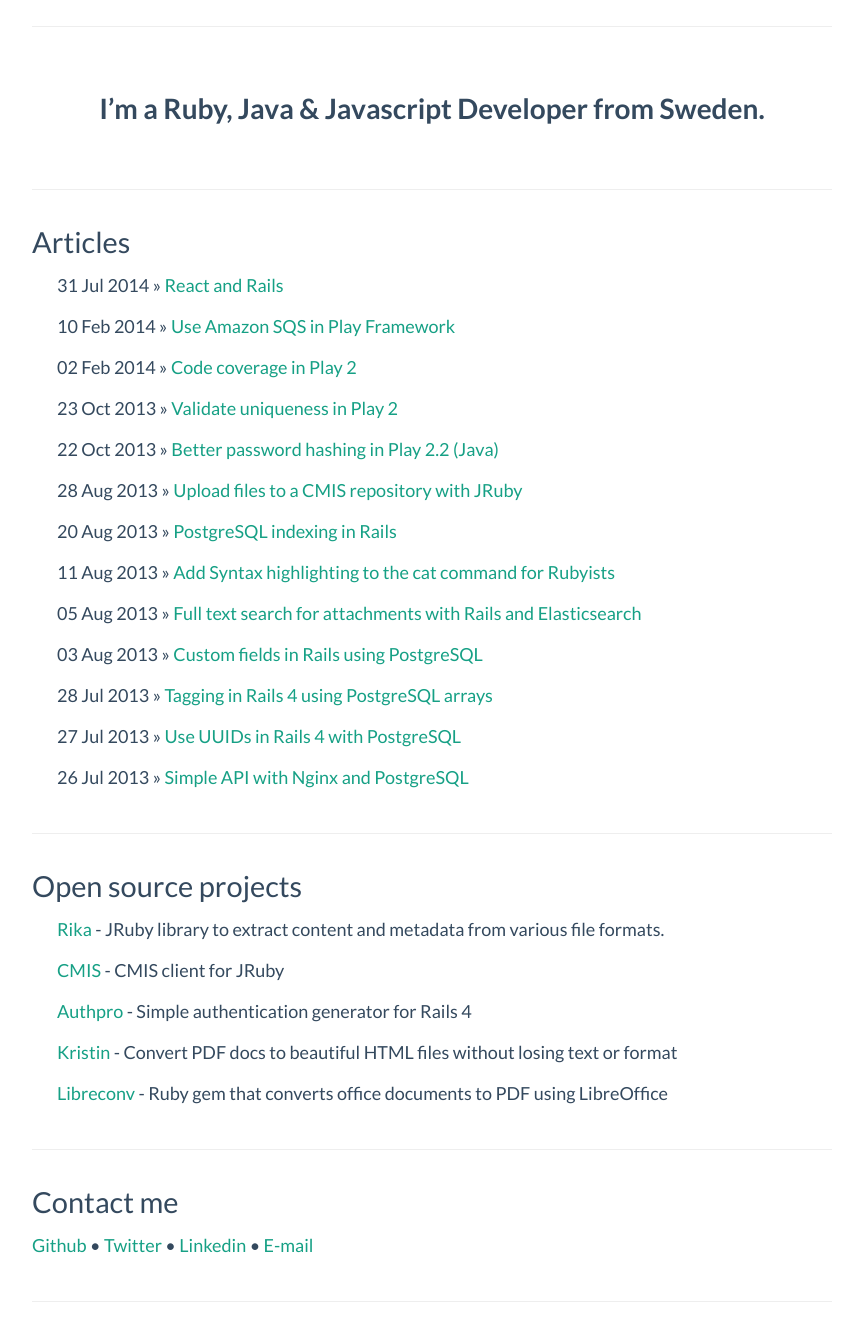
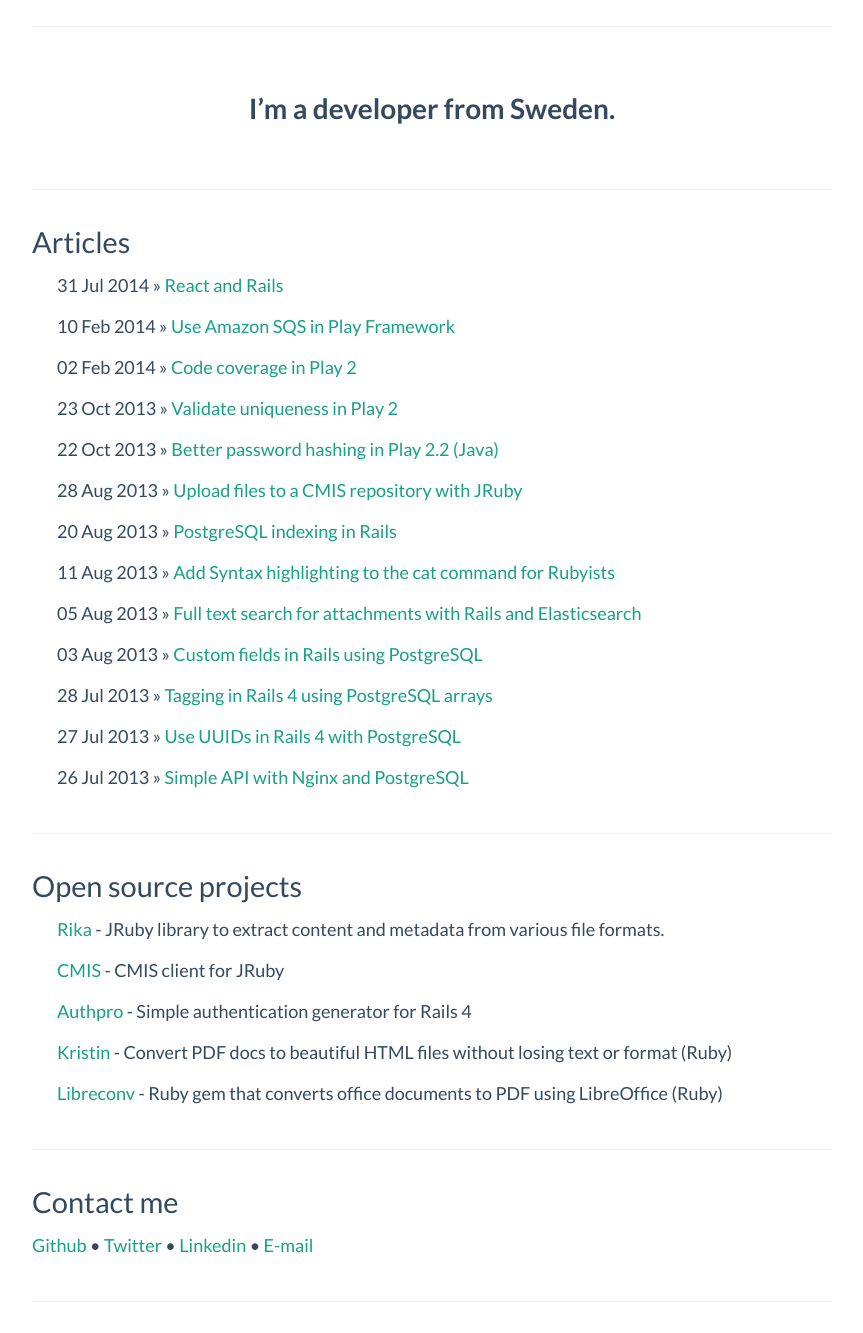
Before and after one commit to ricn/ricn.github.io, a Jekyll site: the page built from index.html, in a window 1280 px wide, cut to the strip 137-1470 px from the top of the page. Shown: the whole strip, without its empty margins (208-1071 px from the left). Built offline with Jekyll 4.4.1, drawn with Linux system fonts in a browser that asks for light colours.

Commit message:
Made som minor updates

```diff
--- a/index.html
+++ b/index.html
@@ -1,10 +1,10 @@
 ---
 layout: default
-title: Richard Nyström, a Ruby, Java & Javascript Developer from Sweden.
+title: Richard Nyström, developer from Sweden.
 ---
 
 <div class="jumbotron">
-  <p class="lead"><strong>I’m a Ruby, Java & Javascript Developer from Sweden.</strong></p>
+  <p class="lead"><strong>I’m a developer from Sweden.</strong></p>
 </div>
 <hr>
 
@@ -33,10 +33,10 @@
   			<p><a href="https://github.com/ricn/authpro" target="_blank">Authpro</a> - Simple authentication generator for Rails 4</p>
   		</li>
   		<li>
-  			<p><a href="https://github.com/ricn/kristin" target="_blank">Kristin</a> - Convert PDF docs to beautiful HTML files without losing text or format</p>
+  			<p><a href="https://github.com/ricn/kristin" target="_blank">Kristin</a> - Convert PDF docs to beautiful HTML files without losing text or format (Ruby)</p>
   		</li>
   		<li>
-  			<p><a href="https://github.com/ricn/libreconv" target="_blank">Libreconv</a> - Ruby gem that converts office documents to PDF using LibreOffice</p>
+  			<p><a href="https://github.com/ricn/libreconv" target="_blank">Libreconv</a> - Ruby gem that converts office documents to PDF using LibreOffice (Ruby)</p>
   		</li>
   	</ul>
   </div>
```
